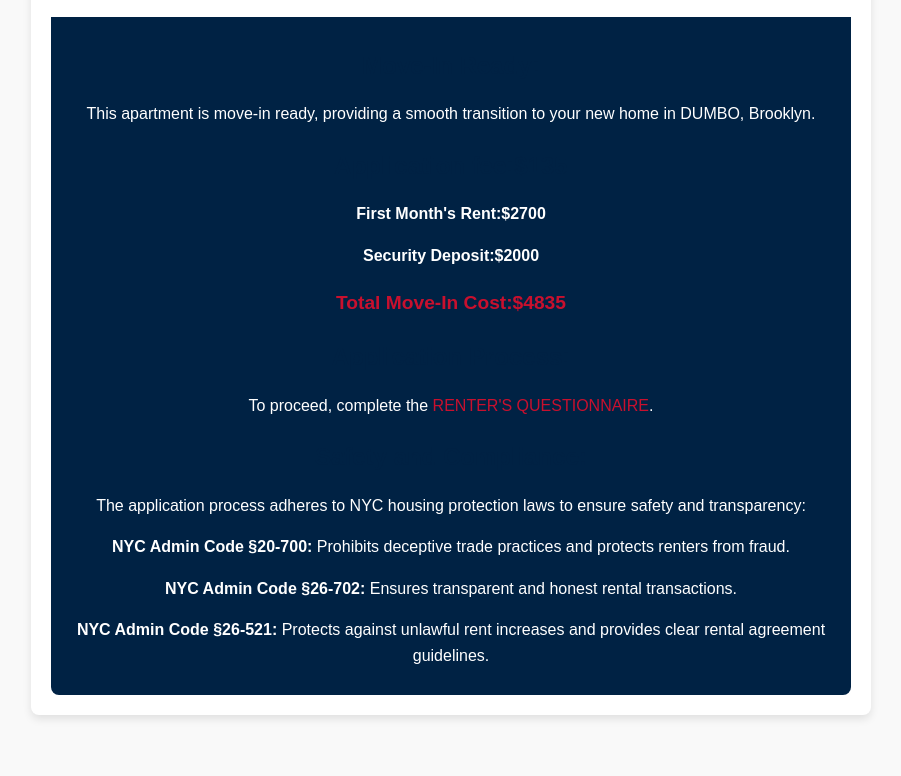
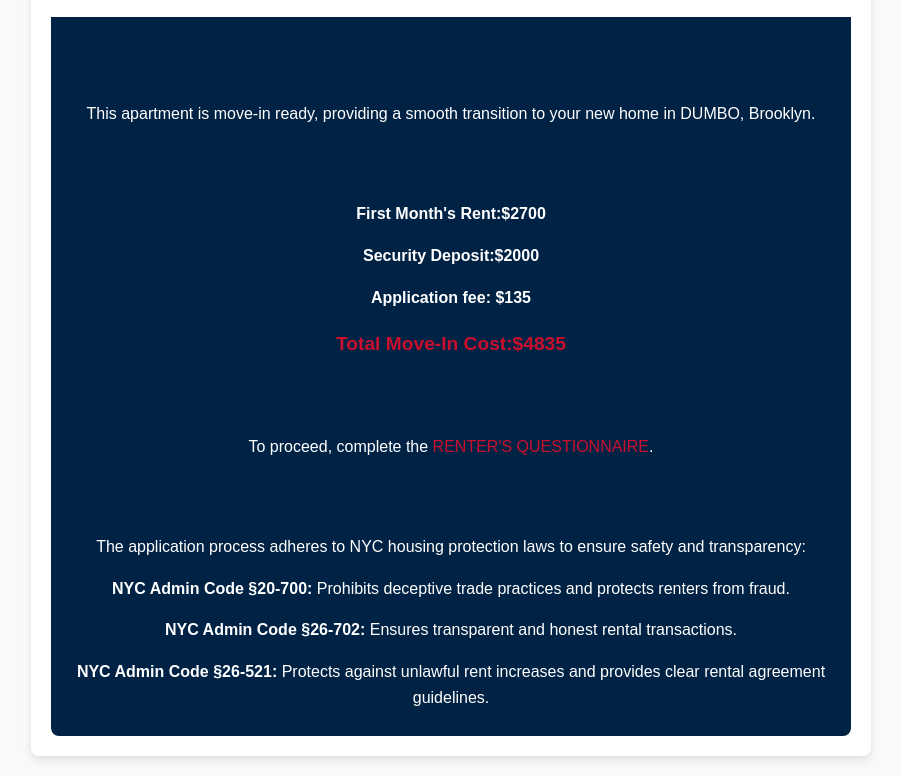
Before and after one commit to DreamspaceNYC/Plymouth, a plain HTML site: page index.html in a window 1280 px wide. Shown: the part 1219-1995 px from the top of the page, without its empty margins (189-1090 px from the left). Before the commit the page ends 1954 px from the top, so only its background shows below. Drawn offline with Linux system fonts and the light colour scheme.

Commit message:
Update index.html

```diff
--- a/index.html
+++ b/index.html
@@ -147,6 +147,7 @@
             <h2>Application fee:$135</h2>
             <p><strong>First Month's Rent:$2700</strong> </p>
             <p><strong>Security Deposit:$2000</strong></p>
+            <p><strong>Application fee: $135</strong></p>
             <p class="price"><strong>Total Move-In Cost:$4835</strong> </p>
 
             <h2>Application Process:</h2>
```
